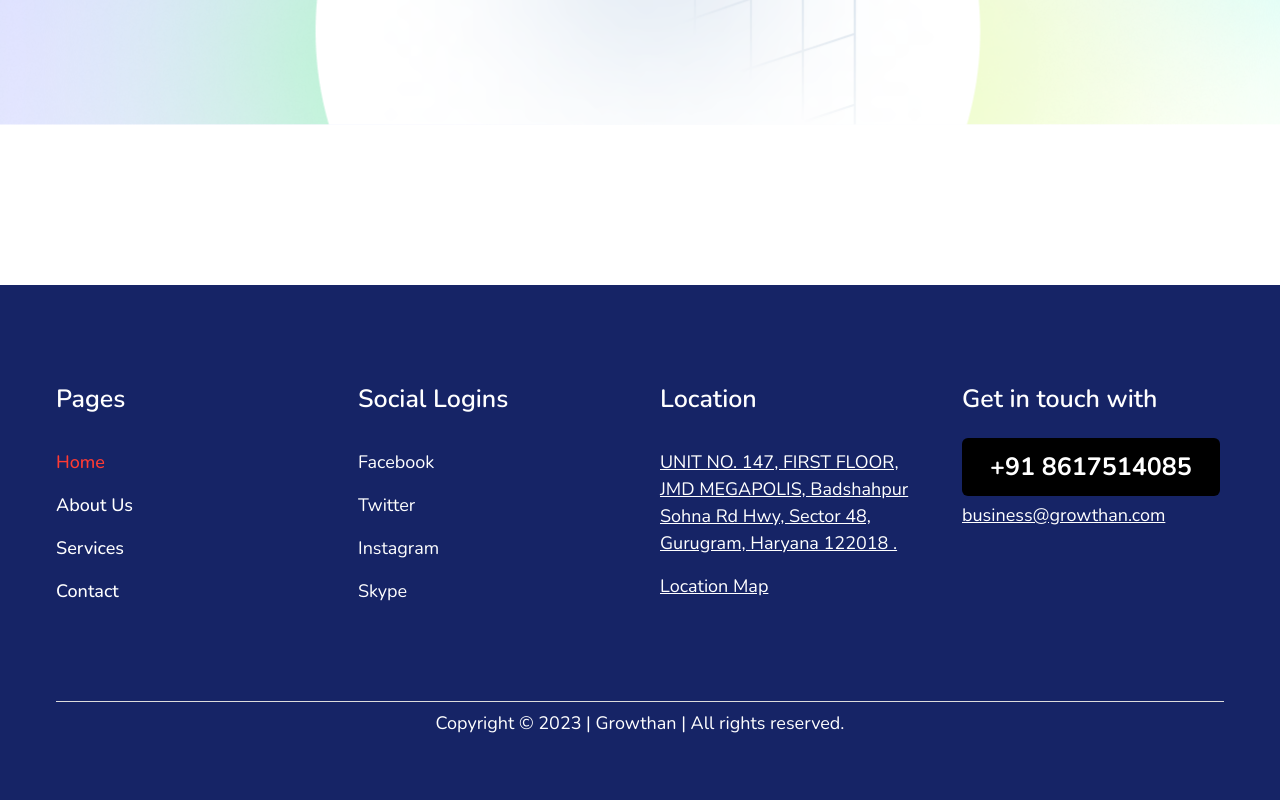
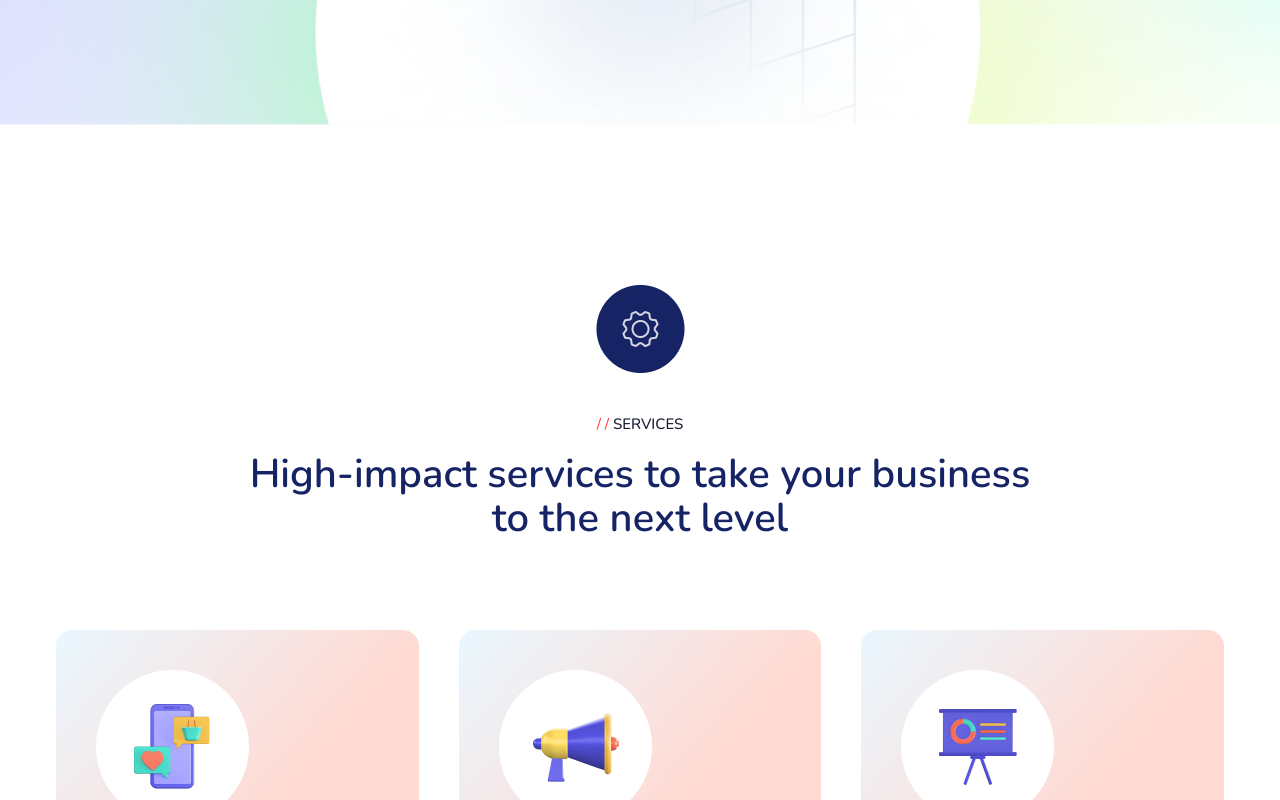
Before and after one commit to zakariyabombaywala/growthan-react, a React (Vite) app: page /services in a window 1280 px wide. Shown: the part 480-1280 px from the top of the page. Built offline with nearby package versions, Linux system fonts and the light colour scheme.

Commit message:
Service section in service page

```diff
--- a/src/components/SectionHeader/App.jsx
+++ b/src/components/SectionHeader/App.jsx
@@ -1,12 +1,14 @@
 import React from "react";
+import Button from "../Button/Button";
 
-function SectionHeader({ variant, icon, hint, title, width }) {
+function SectionHeader({ variant, icon, hint, title, width, children }) {
   const style = {
     horizontal: "flex space-x-10 items-start ",
-    vertical: "flex flex-col space-y-10 items-center text-center",
+    vertical:
+      "flex flex-col space-y-10 items-center justify-center text-center",
   };
   return (
-    <div>
+    <div className="flex justify-between items-center">
       <div className={`${style[variant]}`}>
         <div className={`flex`}>
           <img className="max-w-[86]" src={icon} alt="icon" />
@@ -23,6 +25,12 @@ function SectionHeader({ variant, icon, hint, title, width }) {
           </h3>
         </div>
       </div>
+
+      {children ? (
+        <div className="hidden md:block">
+          <Button name="Our Services" variant="icon" arrow={true} />
+        </div>
+      ) : null}
     </div>
   );
 }
--- /dev/null
+++ b/src/components/ServiceHome/App.jsx
@@ -0,0 +1,19 @@
+import React from "react";
+import ServiceSection from "../ServiceSection/App";
+import SettingOutline from "../../assets/setting-outline-icon.png";
+
+function ServiceHome() {
+  return (
+    <div className="container pt-20 md:pt-40 pb-0 md:pb-20">
+      <ServiceSection
+        icon={SettingOutline}
+        variant="horizontal"
+        hint="services"
+        title="Services We Provide"
+        children={true}
+      />
+    </div>
+  );
+}
+
+export default ServiceHome;
--- a/src/components/ServiceSection/App.jsx
+++ b/src/components/ServiceSection/App.jsx
@@ -1,6 +1,5 @@
 import React from "react";
 import SectionHeader from "../SectionHeader/App";
-import Icon from "../../assets/setting-outline-icon.png";
 import PerformanceIcon from "../../assets/mobile-icon.png";
 import MobileIcon from "../../assets/annouce-icon.png";
 import EmailIcon from "../../assets/dashboard-icon.png";
@@ -10,7 +9,7 @@ import ContentIcon from "../../assets/list-icon.png";
 import Button from "../Button/Button";
 import ServiceCard from "../ServiceCard/App";
 
-function ServiceSection() {
+function ServiceSection({ children, icon, hint, title, variant, width }) {
   const cardItems = [
     {
       icon: PerformanceIcon,
@@ -44,17 +43,20 @@ function ServiceSection() {
     },
   ];
   return (
-    <div className="container pt-20 md:pt-40 pb-0 md:pb-20">
-      <div className="flex justify-between items-center mb-[90px]">
+    <>
+      <div
+        className={`${
+          variant === "vertical" && "flex justify-center"
+        } mb-[90px]`}
+      >
         <SectionHeader
-          icon={Icon}
-          variant="horizontal"
-          hint="services"
-          title="Services We Provide"
+          icon={icon}
+          variant={variant}
+          hint={hint}
+          title={title}
+          children={children}
+          width={width}
         />
-        <div className="hidden md:block">
-          <Button name="Our Services" variant="icon" arrow={true} />
-        </div>
       </div>
       <div className="grid grid-cols-1 lg:grid-cols-3 md:grid-cols-2 gap-10">
         {cardItems.map((item) => {
@@ -63,7 +65,7 @@ function ServiceSection() {
           );
         })}
       </div>
-    </div>
+    </>
   );
 }
 
--- /dev/null
+++ b/src/components/ServiceService/App.jsx
@@ -0,0 +1,19 @@
+import React from "react";
+import ServiceSection from "../ServiceSection/App";
+import SettingOutline from "../../assets/setting-outline-icon.png";
+
+function ServiceService() {
+  return (
+    <div className="container pt-20 md:pt-40 pb-0 md:pb-20">
+      <ServiceSection
+        variant="vertical"
+        icon={SettingOutline}
+        hint="services"
+        title="High-impact services to take your business to the next level"
+        width="max-w-[781px]"
+      />
+    </div>
+  );
+}
+
+export default ServiceService;
--- a/src/pages/Home/App.jsx
+++ b/src/pages/Home/App.jsx
@@ -7,12 +7,14 @@ import HowSection from "../../components/HowSection/App";
 import TestmSection from "../../components/TestmSection/App";
 import OfferSection from "../../components/OfferSection/App";
 import MobileMenu from "../../components/MobileMenu/App";
+import ServiceHome from "../../components/ServiceHome/App";
 
 function Home() {
   return (
     <div>
       <Hero />
-      <ServiceSection />
+      <ServiceHome />
+      {/* <ServiceSection /> */}
       <BrandSection />
       <WhySection />
       <HowSection />
--- a/src/pages/Services/App.jsx
+++ b/src/pages/Services/App.jsx
@@ -1,10 +1,14 @@
 import React from "react";
 import Banner from "../../components/Banner/App";
+import ServiceSection from "../../components/ServiceSection/App";
+import SettingOutline from "../../assets/setting-outline-icon.png";
+import ServiceService from "../../components/ServiceService/App";
 
 function Services() {
   return (
     <>
-      <Banner img="bg-banner_service" />
+      <Banner img="bg-banner_service" children={<>Services</>} />
+      <ServiceService />
     </>
   );
 }
```
